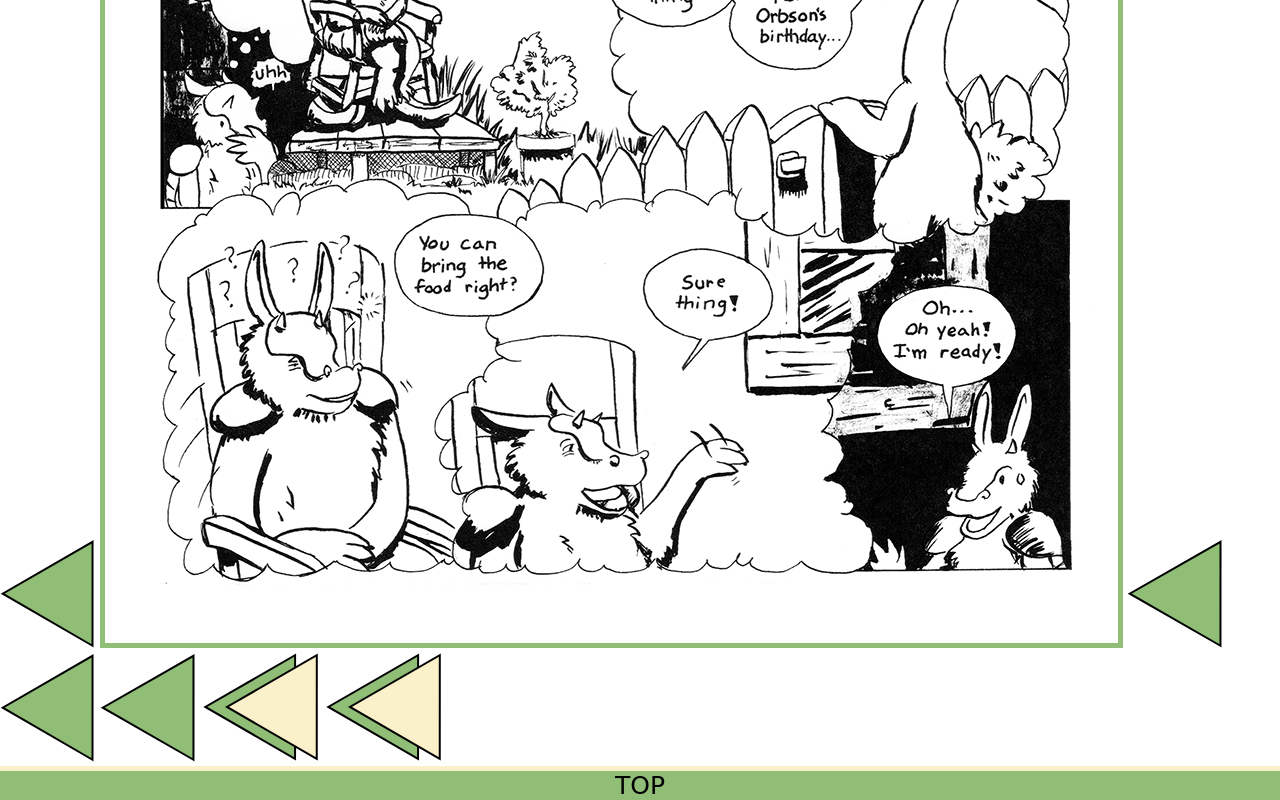
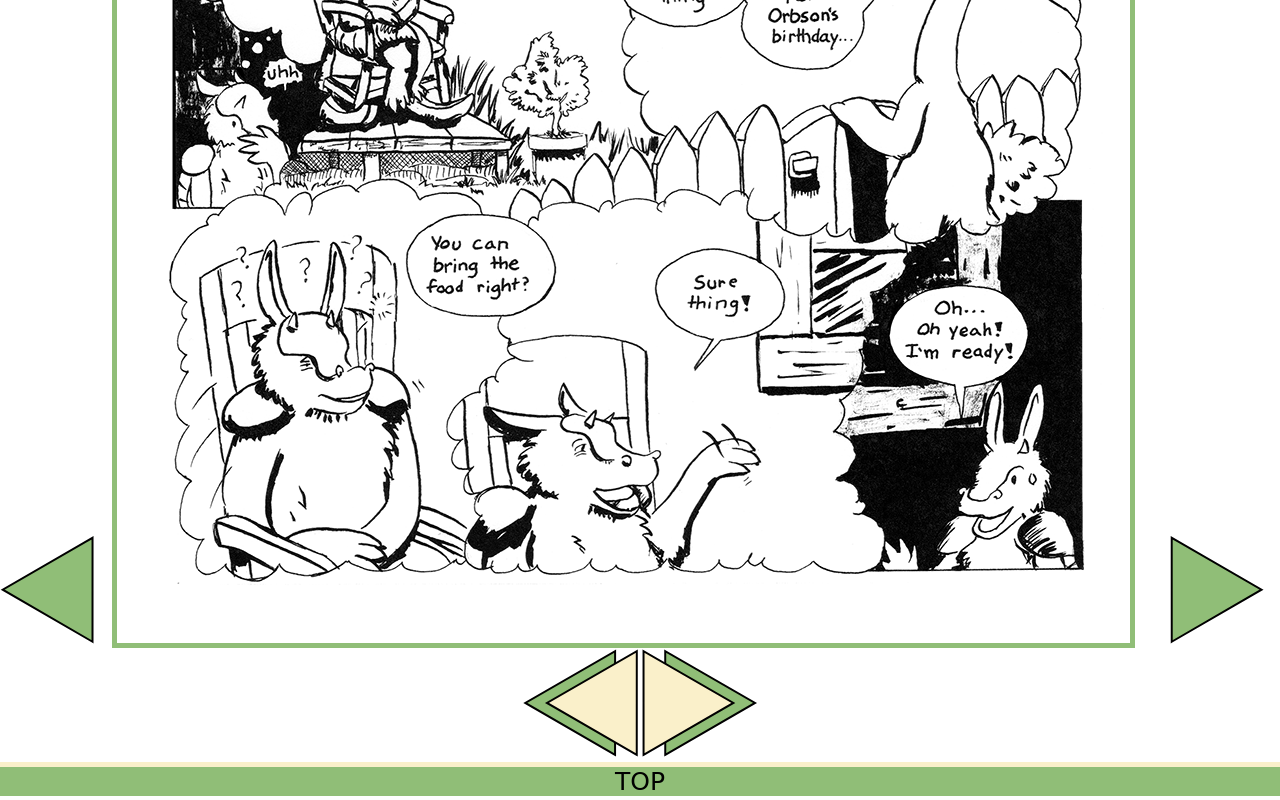
Before and after one commit to crabgalaxy/website, a plain HTML site: page index.html in a window 1280 px wide. Shown: the part 983-1783 px from the top of the page. Drawn offline with Linux system fonts and the light colour scheme; a web font is replaced by a local one.

Commit message:
Added Grid and button placement

```diff
--- a/css/style.css
+++ b/css/style.css
@@ -2,17 +2,21 @@
 
 
 @import url('https://fonts.googleapis.com/css2?family=Klee+One:wght@600&display=swap');
-/* Loads a font from googlefonts so that it displays correctly for everyone */
+/* Loads a particular font from googlefonts so that it displays correctly for everyone */
 
 
-* /* asterics are wildcards this makes it so certain default styles that
-are annoying are everywhere set to 0 */
+* /* asterics are used as wildcards, this styleset  makes it so certain default styles that
+are annoying are set to 0 everywhere*/
     {
         margin:0;
         padding:0;
         box-sizing: border-box;
     }
 
+html
+    {
+        scroll-behavior: smooth;
+    }
 
 header
     {
@@ -27,6 +31,10 @@ header
 
     }
 
+.flip
+    {
+        transform: scaleX(-1);
+    }
 
 .dlogo /* The class style for the Dasypus logo in the top left corner */
     {
@@ -56,10 +64,29 @@ nav a
 .dpage
 /* The style for pages for the Dasypus Comic */
     {
-    border:5px solid #90be77; /* draws a solid green border that is 5 px around the image*/
+        border:5px solid #90be77; /* draws a solid green border that is 5 px around the comic image*/
+        grid-column: span 2;
+        grid-row: span 2;
+        display: block;
     }
 
+main
+    {
+        display: grid;
+            grid-template-columns: repeat(4,auto);
 
+    }
+
+.first-button
+    {
+        grid-column-start: 2;
+        justify-self: end;
+    }
+
+.bottom-button
+    {
+        align-self: end;
+    }
 footer
     {
         font-family: 'Klee One', cursive; /* Got this from google fonts */
```
